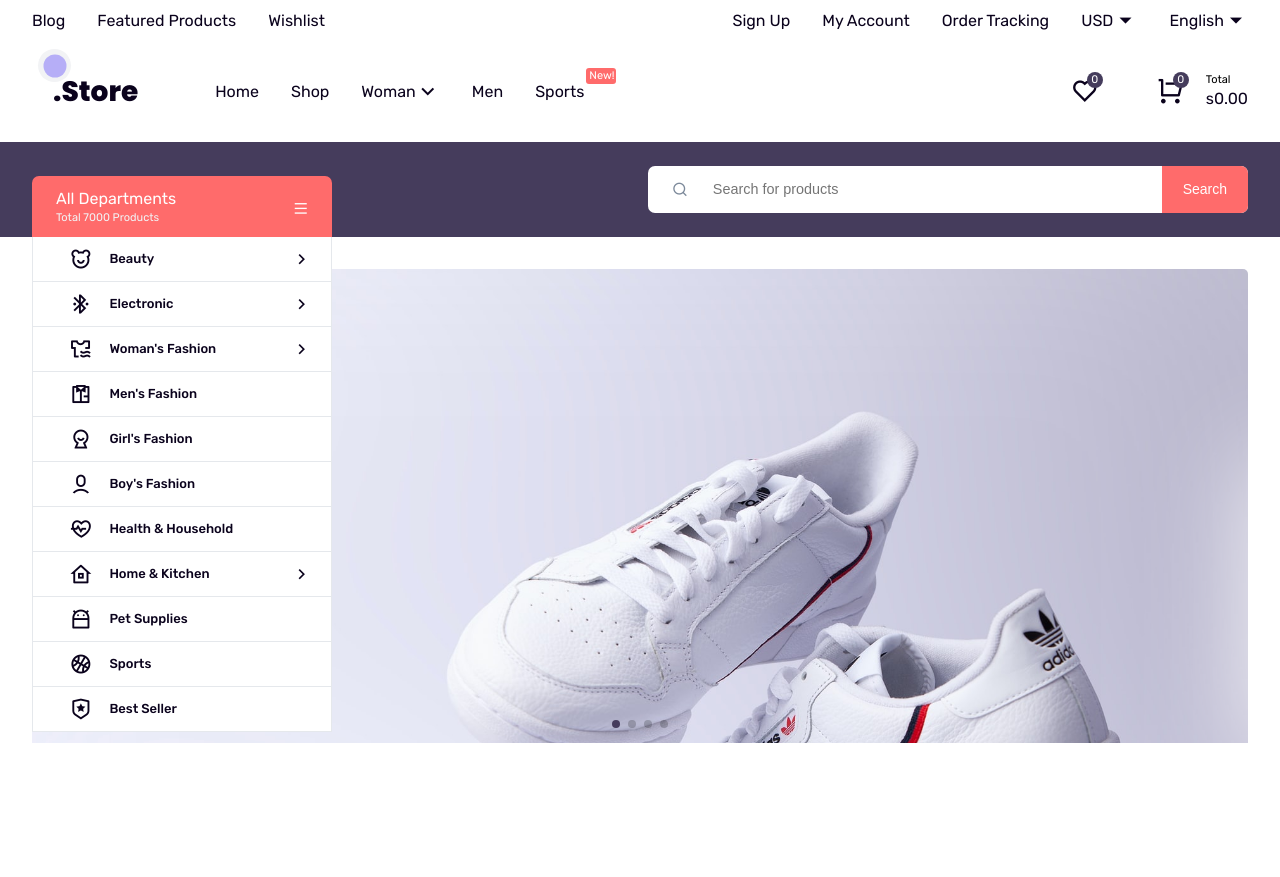
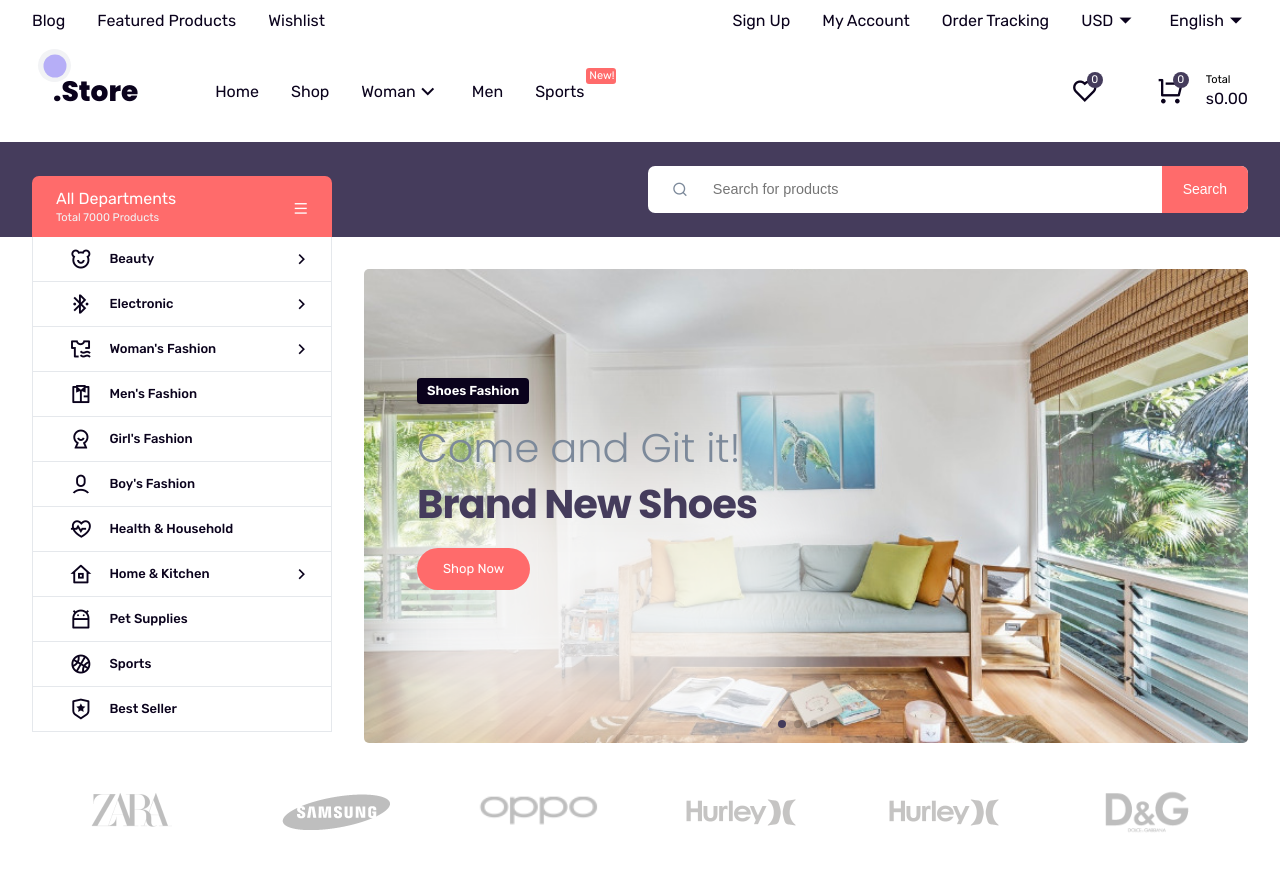
Before and after one commit to Almas0000/Org_ecom, a plain HTML site: page index.html in a window 1280 px wide. Before the commit the page ends 800 px from the top, so only its background shows below. Drawn offline with nearby package versions, Linux system fonts and the light colour scheme.

Commit message:
almot don

```diff
--- a/index.html
+++ b/index.html
@@ -462,15 +462,11 @@
                   <div class="swiper-slide">
                     <div class="item">
                       <div class="image object-cover">
-                        <img src="assets/slider/slider0.jpg" />
+                        <img src="assets/slider/slider2.jpg" alt="" />
                       </div>
                       <div class="text-content flexcol">
                         <h4>Shoes Fashion</h4>
-                        <h2>
-                          <span>Come and Shop!</span><br /><span
-                            >Brand New Shoes</span
-                          >
-                        </h2>
+                        <h2><span>Come and Git it!</span><br><span>Brand New Shoes</span></h2>
                         <a href="#" class="primary-button">Shop Now</a>
                       </div>
                     </div>
@@ -478,15 +474,11 @@
                   <div class="swiper-slide">
                     <div class="item">
                       <div class="image object-cover">
-                        <img src="assets/slider/slider2.jpg " />
+                        <img src="assets/slider/slider2.jpg" alt="" />
                       </div>
                       <div class="text-content flexcol">
                         <h4>Shoes Fashion</h4>
-                        <h2>
-                          <span>Come and Shop!</span><br /><span
-                            >Brand New Shoes</span
-                          >
-                        </h2>
+                        <h2><span>Come and Git it!</span><br><span>Brand New Shoes</span></h2>
                         <a href="#" class="primary-button">Shop Now</a>
                       </div>
                     </div>
@@ -494,15 +486,11 @@
                   <div class="swiper-slide">
                     <div class="item">
                       <div class="image object-cover">
-                        <img src="assets/products/home1.jpg " />
+                        <img src="assets/slider/slider2.jpg" alt="" />
                       </div>
                       <div class="text-content flexcol">
                         <h4>Shoes Fashion</h4>
-                        <h2>
-                          <span>Come and Shop!</span><br /><span
-                            >Brand New Shoes</span
-                          >
-                        </h2>
+                        <h2><span>Come and Git it!</span><br><span>Brand New Shoes</span></h2>
                         <a href="#" class="primary-button">Shop Now</a>
                       </div>
                     </div>
@@ -510,27 +498,48 @@
                   <div class="swiper-slide">
                     <div class="item">
                       <div class="image object-cover">
-                        <img src="assets/slider/slider0.jpg" />
+                        <img src="assets/slider/slider2.jpg" alt="" />
                       </div>
                       <div class="text-content flexcol">
                         <h4>Shoes Fashion</h4>
-                        <h2>
-                          <span>Come and Shop!</span><br /><span
-                            >Brand New Shoes</span
-                          >
-                        </h2>
+                        <h2><span>Come and Git it!</span><br><span>Brand New Shoes</span></h2>
                         <a href="#" class="primary-button">Shop Now</a>
                       </div>
                     </div>
                   </div>
                 </div>
-                <!-- If we need pagination -->
+                <!-- if you need pagination -->
                 <div class="swiper-pagination"></div>
               </div>
             </div>
           </div>
         </div>
         <!-- slider -->
+        <div class="brands">
+          <div class="container">
+             <div class="wrapper flexitem">
+                <div class="item">
+                   <a href="#"><img src="assets/brands/zara.png" alt=""></a>
+                </div>
+                <div class="item">
+                   <a href="#"><img src="assets/brands/samsung.png" alt=""></a>
+                </div>
+                <div class="item">
+                   <a href="#"><img src="assets/brands/oppo.png" alt=""></a>
+                </div>
+                <div class="item">
+                   <a href="#"><img src="assets/brands/hurley.png" alt=""></a>
+                </div>
+                <div class="item">
+                   <a href="#"><img src="assets/brands/hurley.png" alt=""></a>
+                </div>
+                <div class="item">
+                   <a href="#"><img src="assets/brands/dng.png" alt=""></a>
+                </div>
+             </div>
+          </div>
+       </div>
+       <!-- brands -->
       </main>
     </div>
   </body>
--- a/style.css
+++ b/style.css
@@ -635,6 +635,12 @@ form.search button:hover {
   position: relative;
   height: 474px;
 }
+.slider .item .image {
+  width: var(--percent100);
+  height: var(--percent100);
+  object-fit: cover;
+  /* and here is some problem I have geven object-cover but it is not working for this is restyle her */
+}
 .slider .item::before {
   content: "";
   position: absolute;
@@ -643,16 +649,15 @@ form.search button:hover {
   width: 450px;
   height: 300px;
   background-color: var(--white-color);
-  z-index: -1;
+  z-index: 1;
   filter: blur(50px);
   opacity: 0.8;
 }
-
 .slider .text-content {
-  position: relative;
+  position: absolute;
+  top: 23%;
+  left: 6%;
   height: var(--percent100);
-  justify-content: flex-end;
-  padding: 0 0 10% 10%;
   z-index: 1;
 }
 
@@ -676,6 +681,23 @@ form.search button:hover {
 .swiper-pagination .swiper-pagination-bullet-active {
   background-color: var(--secondary-dark-color);
 }
+/* ----------------
+ * 03. Brands
+   ---------------*/
+.brands .wrapper {
+  justify-content: space-around;
+  flex-wrap: wrap;
+  padding: 2em 0;
+}
+
+.brands .item img {
+  opacity: 0.25;
+  transition: opacity 0.3s;
+}
+.brands .item a:hover img {
+  opacity: 1;
+}
+
 /* 15. Responsive */
 @media screen and (min-width: 922px) {
   .container {
@@ -837,7 +859,7 @@ form.search button:hover {
   }
   /* Slider */
   .slider > div > .wrapper {
-    width: calc(100% - (300px +2em));
+    width: calc(100% - (300px + 2em));
     margin-left: auto;
   }
 }
```
